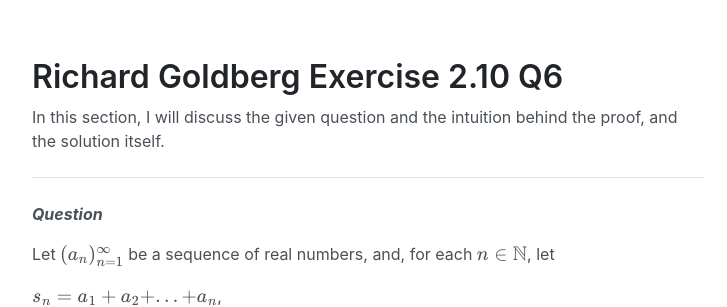
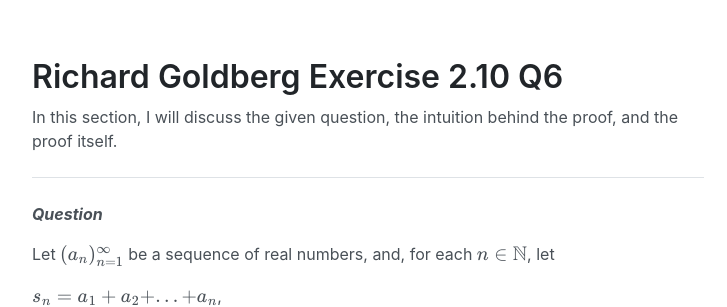
Before and after one commit to nathanaelseen/nathanaelseen.github.io, a Jekyll site: the page built from _pages/richardgoldbergqns0000000000.md, in a window 1280 px wide. Shown: the part 155-462 px from the top of the page, without its empty margins (272-999 px from the left). Built offline with Jekyll 4.4.1, drawn with Linux system fonts in a browser that asks for light colours; formulas are drawn with MathJax 3.

Commit message:
Add page richardgoldbergqns0000000001.md and do facelift for hit percent match

```diff
--- a/_pages/richardgoldbergex210q6.md
+++ b/_pages/richardgoldbergqns0000000000.md
@@ -1,11 +1,11 @@
 ---
 layout: page
 title: Richard Goldberg Exercise 2.10 Q6
-description: Discusses the question and the intuition behind the proof, and the solution itself
+description: Discusses the given question, the intuition behind the proof, and the proof itself
 ---
 
-In this section, I will discuss the given question and the intuition behind the proof, and the
-solution itself.
+In this section, I will discuss the given question, the intuition behind the proof, and the
+proof itself.
 
 ---
 
--- a/js/search.js
+++ b/js/search.js
@@ -137,7 +137,8 @@ function autocompleteSearchSuggestions() {
             b = document.createElement("DIV");
             /*make the matching letters bold:*/
             // b.innerHTML = "<strong>" + arr[i].substr(0, val.length) + "</strong>";
-            b.innerHTML += "<small style='font-size:9px'>" + (arr[i].score * 100).toFixed(2) + "%</small> " + arr[i].title;
+            var hitScore = (arr[i].score * 100).toFixed(2);
+            b.innerHTML += "<small style='font-size:9px; border:1px solid grey; background: -webkit-linear-gradient(left, #00ff00 " + hitScore + "%, white 0%);'>" + hitScore + "%</small> " + arr[i].title;
             /*insert a input field that will hold the current array item's url:*/
             b.innerHTML += "<input type='hidden' value='" + arr[i].url + "'>";
             /*execute a function when someone clicks on the item value (DIV element):*/
```
Also changed, not shown: _pages/mathematicalproposition0000000000.md (+3 -3 lines), _pages/ordercompletefields.md (+1 -1 lines), _pages/richardgoldbergqns0000000001.md (added, +42 -0 lines).
